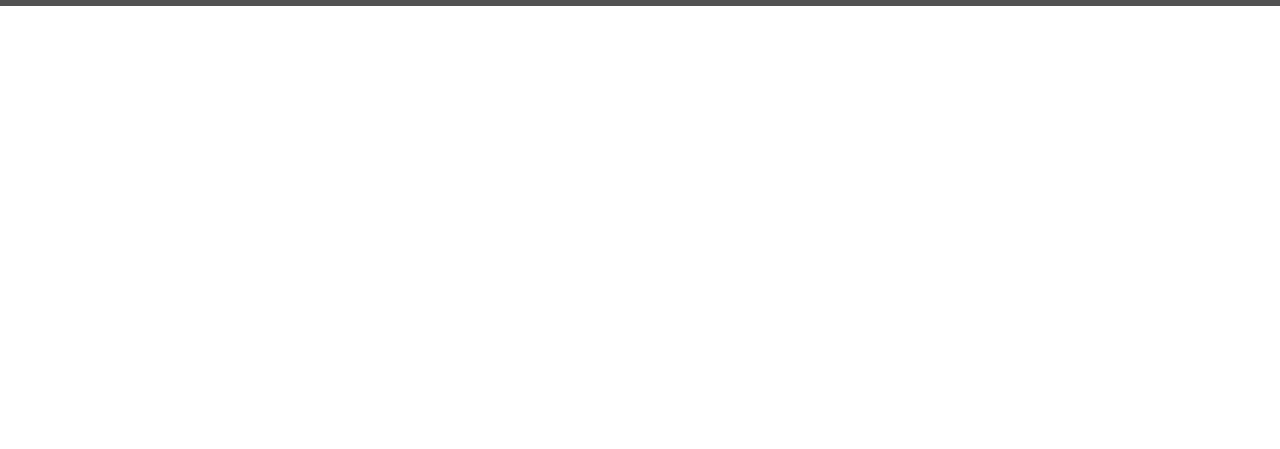
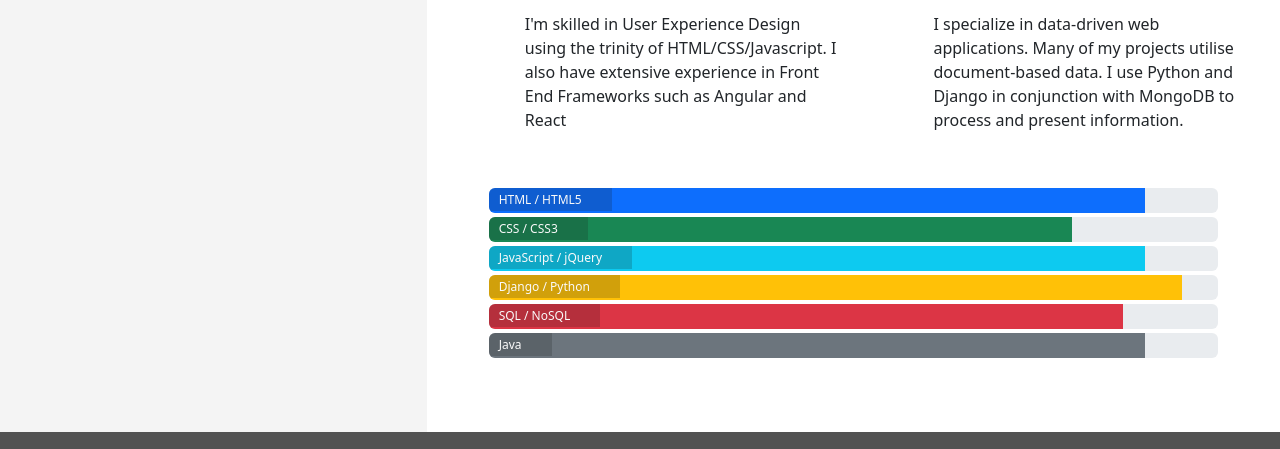
Before and after one commit to dlhamilton/my-website, a plain HTML site: page resume.html in a window 1280 px wide. Shown: the part 499-948 px from the top of the page. Before the commit the page ends 800 px from the top, so only its background shows below. Drawn offline with nearby package versions, Linux system fonts and the light colour scheme.

Commit message:
Add: my skills section design with progress bars

```diff
--- a/assets/css/style.css
+++ b/assets/css/style.css
@@ -265,3 +265,24 @@ footer {
     position: relative;
     width:60%;
 }
+
+/* ------------------------------------------------------Skills */
+
+.progress{
+    position: relative;
+    height: 25px;
+    margin-bottom: 4px;
+}
+
+.progress-type {
+    position: absolute;
+    left: 0px;
+    font-weight: 400px;
+    padding: 3px 30px 2px 10px;
+    color:#fafafa;
+    background-color: rgba(25, 25, 25, 0.2);
+}
+
+.progress-section{
+    margin: 40px 20px;
+}
--- a/resume.html
+++ b/resume.html
@@ -51,8 +51,106 @@
             </div>
         </div>
     </header>
-    <section>
+    <section class="container-fluid">
+        <div class="row">
+            <div class="col-md-4 bg-color-personal-info section-column">
+                <div class="row">
+                    <div class="col-12">
+                        <h3 class="section-heading uppercase">
+                            Work History
+                        </h3>
+                    </div>
+                </div>
+            </div>
+            <div class="col-md-8 bg-color-three-reasons section-column">
+                <div class="row">
+                    <div class="col">
+                        <h3 class="section-heading uppercase">My Skills</h3>
+                    </div>
+                </div>
+                <div class="row">
 
+                    <div class="col-10 offset-1 offset-sm-0 col-sm-6 col-md-6">
+                        <div class="row">
+                            <div class="col-2">
+                                <i class="three-reasons-icon reasons-home-colour fa fa-tv" aria-hidden="true"></i>
+                            </div>
+                            <div class="col-10">
+                                <h4 class="three-reasons-heading uppercase">Front End</h4>
+                                <p>
+                                    I'm skilled in User Experience Design using the trinity of HTML/CSS/Javascript. I
+                                    also have extensive experience in Front End Frameworks such as Angular and React
+                                </p>
+                            </div>
+                        </div>
+                    </div>
+
+                    <div class="col-10 offset-1 offset-sm-0 col-sm-6 col-md-6">
+                        <div class="row">
+                            <div class="col-2">
+                                <i class="three-reasons-icon reasons-home-colour fa fa-gears" aria-hidden="true"></i>
+                            </div>
+                            <div class="col-10">
+                                <h4 class="three-reasons-heading uppercase">Back End</h4>
+                                <p>
+                                    I specialize in data-driven web applications. Many of my projects utilise
+                                    document-based data. I use Python and Django in conjunction with MongoDB to process
+                                    and present information.
+                                </p>
+                            </div>
+                        </div>
+                    </div>
+
+                </div>
+                <div class="row progress-section">
+                    <div class="col">
+                        <div class="progress">
+                            <div class="progress-bar" role="progressbar" aria-valuenow="90" aria-valuemin="0"
+                                aria-valuemax="100" style="width:90%">
+                                <span class="sr-only">90% complete</span>
+                            </div>
+                            <span class="progress-type">HTML / HTML5</span>
+                        </div>
+
+                        <div class="progress">
+                            <div class="progress-bar bg-success" role="progressbar" aria-valuenow="80" aria-valuemin="0"
+                                aria-valuemax="100" style="width:80%">
+                                <span class="sr-only">80% complete</span>
+                            </div>
+                            <span class="progress-type">CSS / CSS3</span>
+                        </div>
+                        <div class="progress">
+                            <div class="progress-bar bg-info" role="progressbar" aria-valuenow="90" aria-valuemin="0"
+                                aria-valuemax="100" style="width:90%">
+                                <span class="sr-only">90% complete</span>
+                            </div>
+                            <span class="progress-type">JavaScript / jQuery</span>
+                        </div>
+                        <div class="progress">
+                            <div class="progress-bar bg-warning" role="progressbar" aria-valuenow="95" aria-valuemin="0"
+                                aria-valuemax="100" style="width:95%">
+                                <span class="sr-only">95% complete</span>
+                            </div>
+                            <span class="progress-type">Django / Python</span>
+                        </div>
+                        <div class="progress">
+                            <div class="progress-bar bg-danger" role="progressbar" aria-valuenow="87" aria-valuemin="0"
+                                aria-valuemax="100" style="width:87%">
+                                <span class="sr-only">87% complete</span>
+                            </div>
+                            <span class="progress-type">SQL / NoSQL</span>
+                        </div>
+                        <div class="progress">
+                            <div class="progress-bar bg-secondary" role="progressbar" aria-valuenow="90"
+                                aria-valuemin="0" aria-valuemax="100" style="width:90%">
+                                <span class="sr-only">90% complete</span>
+                            </div>
+                            <span class="progress-type">Java</span>
+                        </div>
+                    </div>
+                </div>
+            </div>
+        </div>
     </section>
     <footer class="container-fluid menuitem-colour">
         <div id="footer-details" class="row">
@@ -60,7 +158,8 @@
                 <h5 class="uppercase general-sub menuitem-colour">About</h5>
                 <p class="inline-block">
                     Full Stack Web Developer. I am a friendly, confident individual who tackles challenges with
-                    enthusiasm.
+                    enthusiasm. Skilled in everything from HTML to Heroku. The capacity for structural and design
+                    thinking.
                 </p>
             </div>
             <div class="col-sm-4">
@@ -69,7 +168,7 @@
                     Need a printable version of my CV? Download it here.
                     <a href="#" target="_blank" class="cv-pdf">
                         <i class="fa fa-download menuitem-colour" aria-hidden="true"></i>
-                    <span class="sr-only">Download link.</span>
+                        <span class="sr-only">Download link.</span>
                     </a>
                 </p>
             </div>
```
